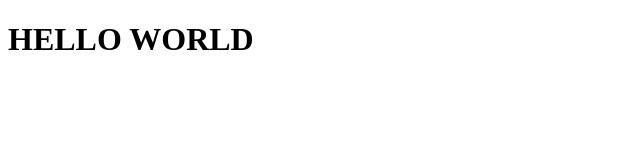
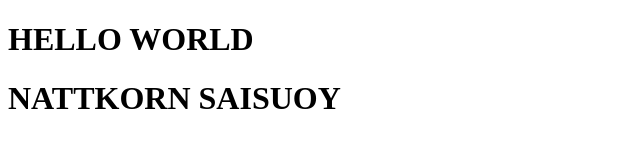
Before and after one commit to banksaisuoy/firstweb, a plain HTML site: page hello.html in a window 1280 px wide. Shown: the whole page, without its empty margins (0-640 px from the left). Drawn offline with Linux system fonts and the light colour scheme.

Commit message:
nattkorn

```diff
--- a/hello.html
+++ b/hello.html
@@ -8,5 +8,6 @@
 </head>
 <body>
     <h1>HELLO WORLD</h1>
+    <h1>NATTKORN SAISUOY</h1>
 </body>
 </html>
```
